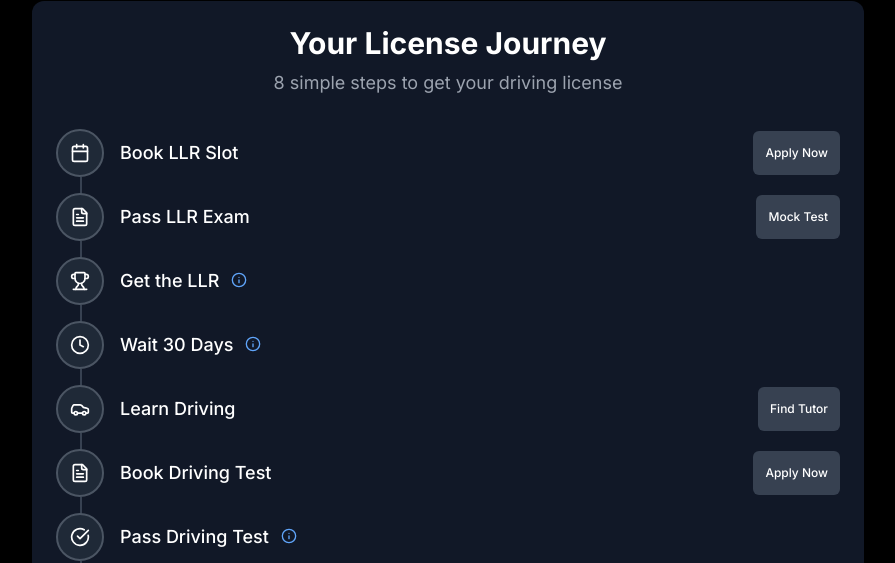
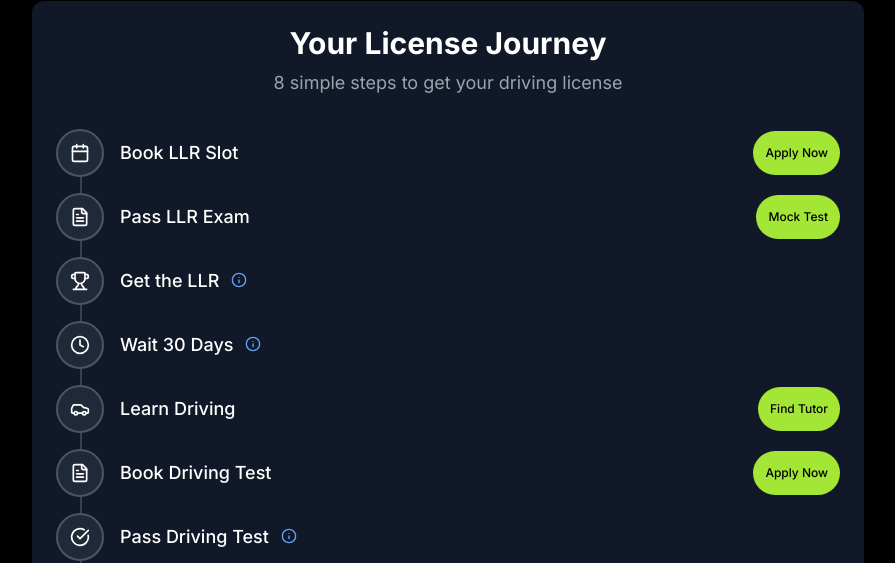
Before and after one commit to gopikiranspam/bumprweb, a React (Vite) app: page /guest-practice in a window 1280 px wide. Shown: the part 1274-1837 px from the top of the page, without its empty margins (192-1087 px from the left). Built offline with nearby package versions, Linux system fonts and the light colour scheme; no server answers; the database is empty.

Commit message:
Update buttons to oval shape with brand colors

```diff
--- a/src/components/LicenseProcessFlowchart.tsx
+++ b/src/components/LicenseProcessFlowchart.tsx
@@ -144,7 +144,7 @@ export const LicenseProcessFlowchart: React.FC = () => {
 
                   {/* Modern Button */}
                   {step.hasButton && (
-                    <button className={`${step.buttonStyle} font-medium text-xs py-1 px-3 rounded-md transition-colors touch-target`}>
+                    <button className="bg-lime-400 hover:bg-lime-300 text-black font-medium text-xs py-1 px-3 rounded-full transition-colors touch-target">
                       {step.buttonText}
                     </button>
                   )}
```
